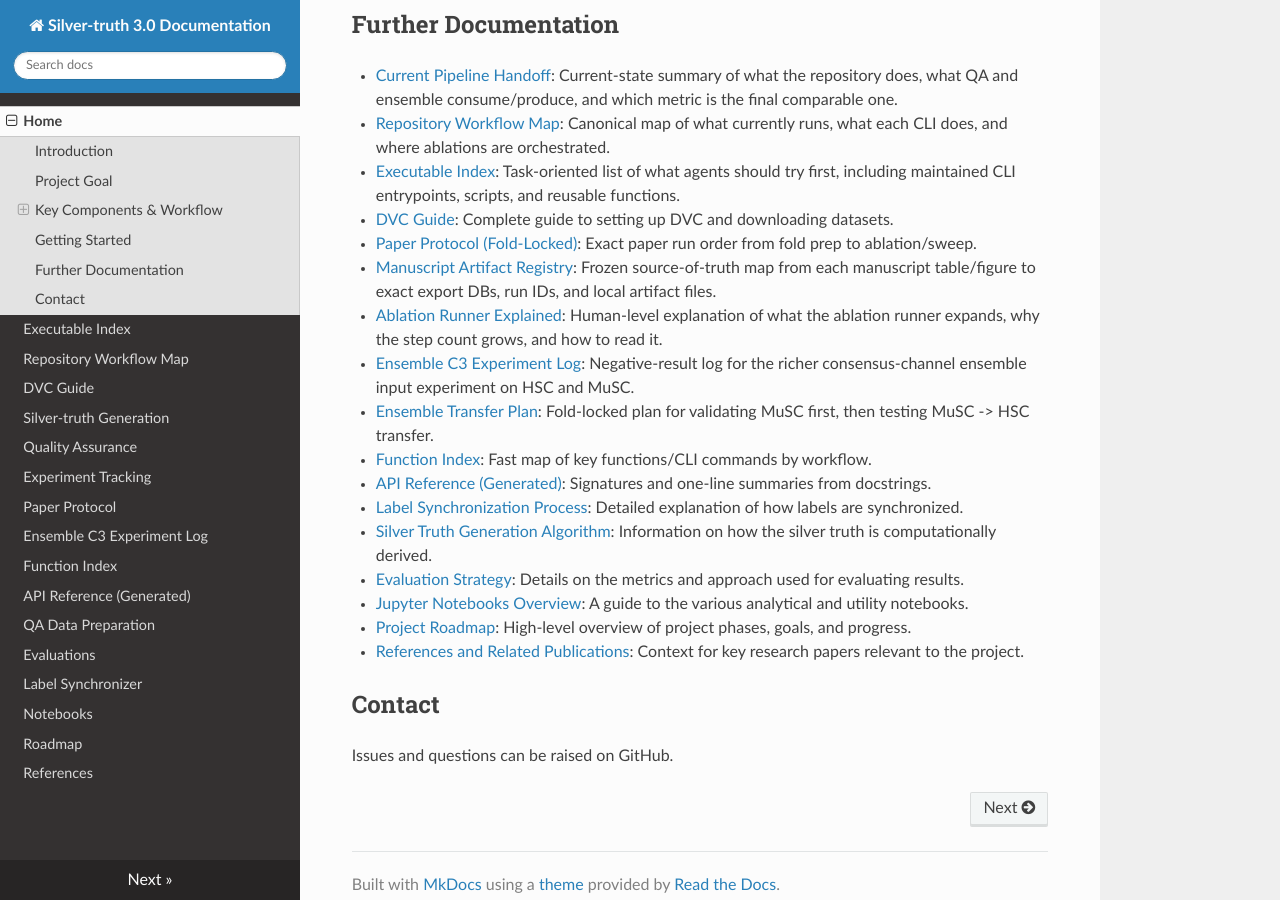
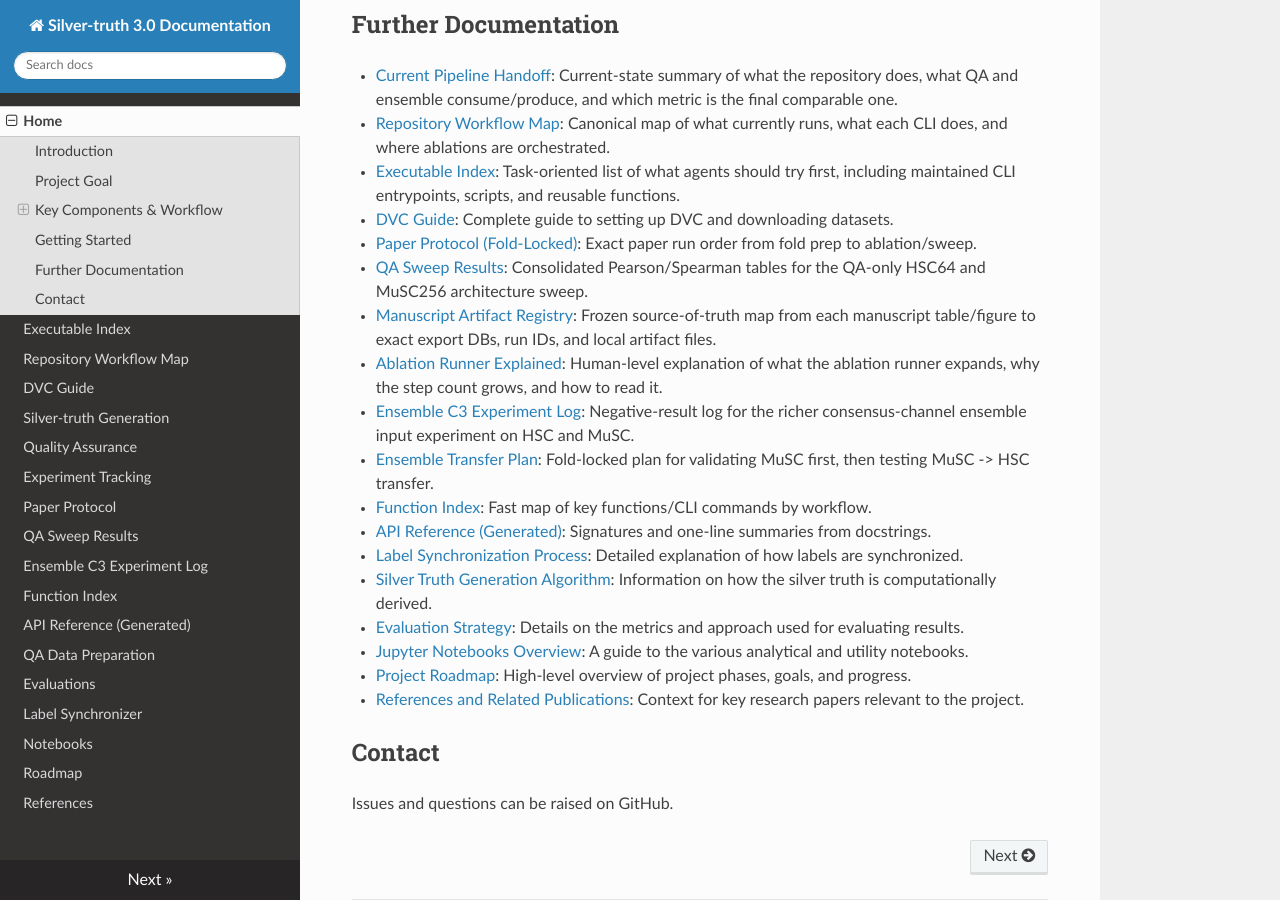
Before and after one commit to David-Ciz/silver-truth, an MkDocs documentation site: the page built from docs/index.md, in a window 1280 px wide and 900 px high, scrolled down 1251 px. Built offline with MkDocs 1.6.1, drawn with Linux system fonts in a browser that asks for light colours; nearby versions of some CDN libraries.

Commit message:
ENH: experimenting with QA mixed to see distribution drift

```diff
--- a/docs/index.md
+++ b/docs/index.md
@@ -39,6 +39,7 @@ For detailed installation instructions and basic usage examples, please refer to
 *   [Executable Index](executable_index.md): Task-oriented list of what agents should try first, including maintained CLI entrypoints, scripts, and reusable functions.
 *   [DVC Guide](dvc_guide.md): Complete guide to setting up DVC and downloading datasets.
 *   [Paper Protocol (Fold-Locked)](paper_protocol.md): Exact paper run order from fold prep to ablation/sweep.
+*   [QA Sweep Results](qa_sweep_results.md): Consolidated Pearson/Spearman tables for the QA-only HSC64 and MuSC256 architecture sweep.
 *   [Manuscript Artifact Registry](manuscript_artifact_registry.md): Frozen source-of-truth map from each manuscript table/figure to exact export DBs, run IDs, and local artifact files.
 *   [Ablation Runner Explained](ablation_runner_explained.md): Human-level explanation of what the ablation runner expands, why the step count grows, and how to read it.
 *   [Ensemble C3 Experiment Log](ensemble_c3_experiment_log.md): Negative-result log for the richer consensus-channel ensemble input experiment on HSC and MuSC.
--- a/mkdocs.yml
+++ b/mkdocs.yml
@@ -11,6 +11,7 @@ nav:
   - Quality Assurance: quality_assurance.md
   - Experiment Tracking: experiment_tracking.md
   - Paper Protocol: paper_protocol.md
+  - QA Sweep Results: qa_sweep_results.md
   - Ensemble C3 Experiment Log: ensemble_c3_experiment_log.md
   - Function Index: function_index.md
   - API Reference (Generated): api_reference_generated.md
```
Also changed, not shown: 1 other file.
